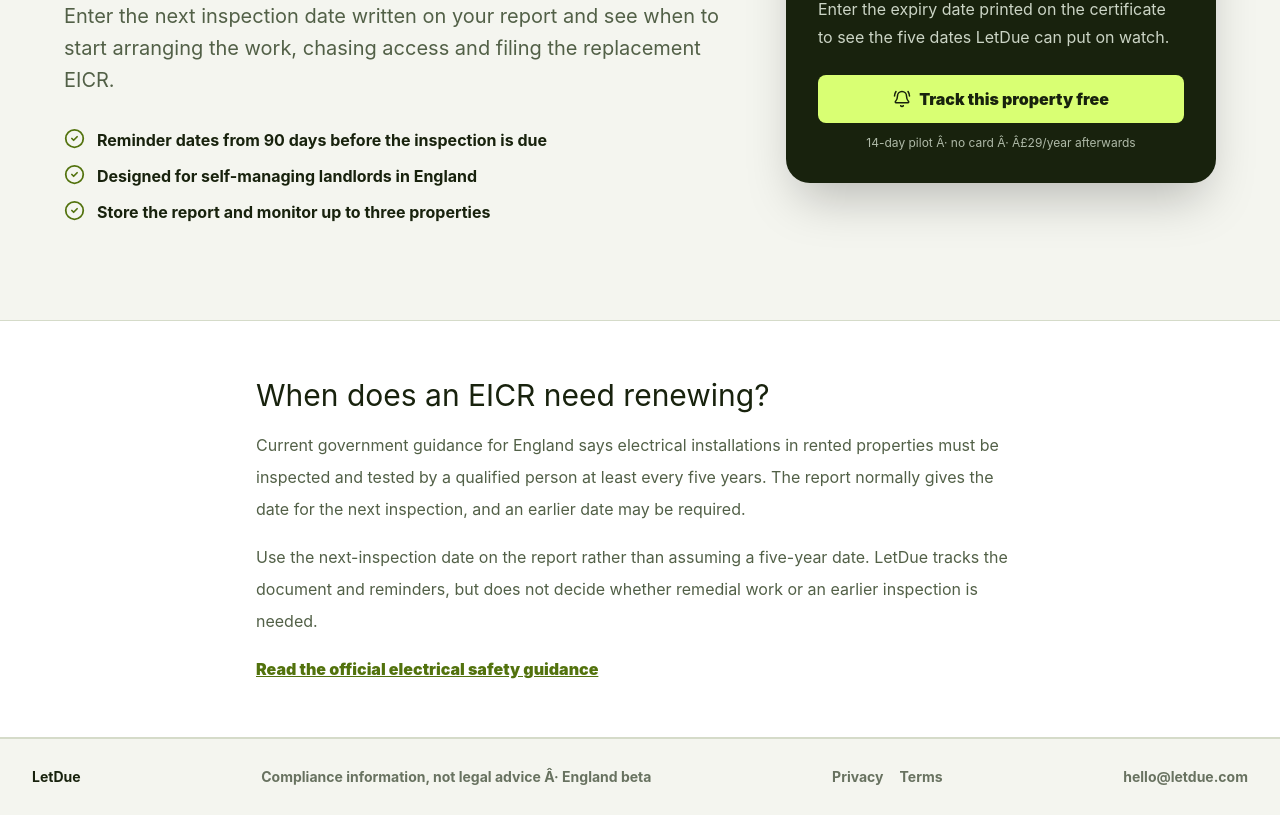
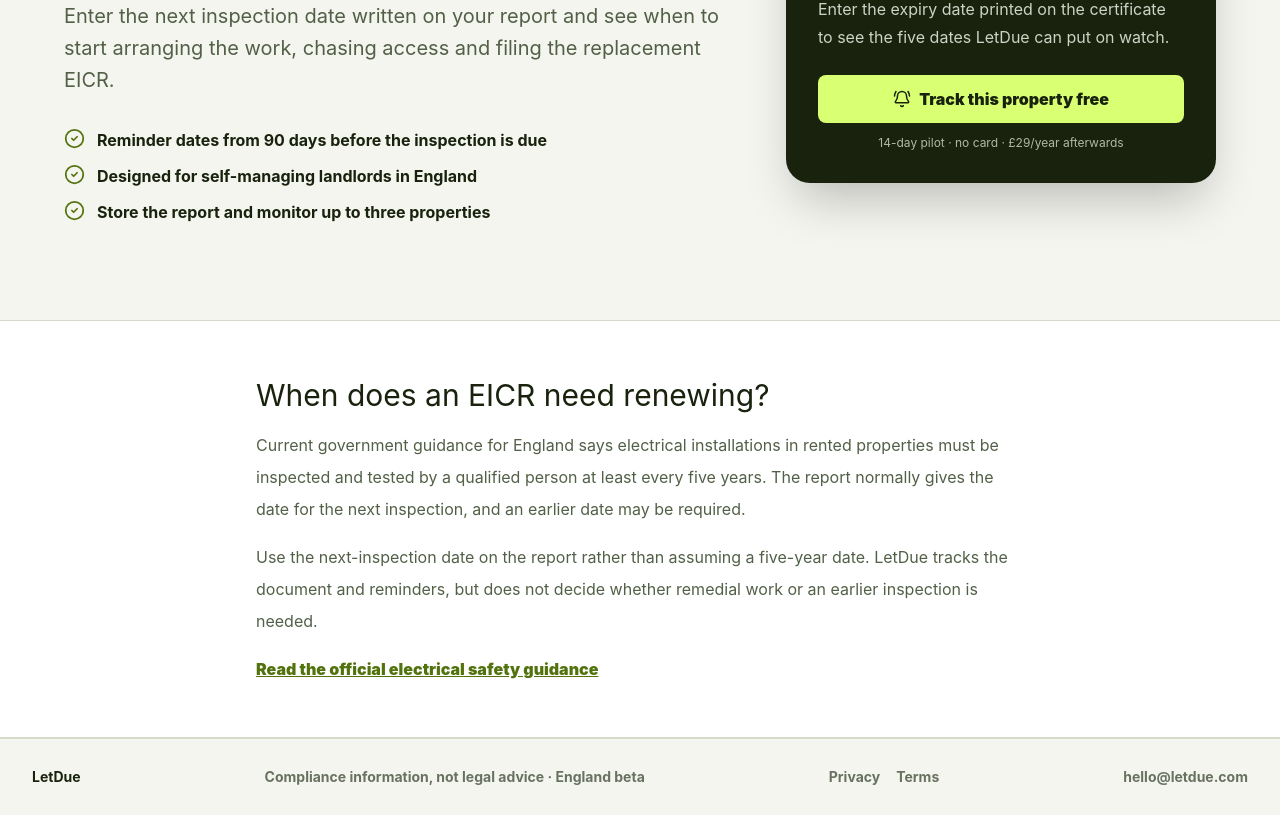
Before and after one commit to ptekspy/Money-Maker, a Next.js app in the folder apps/certcue/: page /tools/eicr-renewal-calculator in a window 1280 px wide. Shown: the part 365-1180 px from the top of the page. Built offline with nearby package versions, Linux system fonts and the light colour scheme.

Commit message:
Publish LetDue acquisition pages cleanly

```diff
--- a/apps/certcue/app/page.tsx
+++ b/apps/certcue/app/page.tsx
@@ -69,7 +69,7 @@ export default function HomePage() {
                 Run a free property audit <ArrowRight size={18} />
               </a>
               <p className="mt-3 text-[#6e7967] text-sm">
-                No account Â· No card Â· England beta
+                No account · No card · England beta
               </p>
             </div>
             <div className="rounded-3xl bg-[#18220d] p-5 text-white shadow-2xl">
@@ -108,7 +108,7 @@ export default function HomePage() {
                 <BellRing className="mb-2" size={20} />
                 <strong>Next reminder scheduled</strong>
                 <p className="mt-1 text-[#cbd8c2] text-sm">
-                  Gas safety Â· 30-day warning
+                  Gas safety · 30-day warning
                 </p>
               </div>
             </div>
@@ -254,12 +254,12 @@ export default function HomePage() {
               </h2>
               <p className="mt-5 max-w-2xl text-[#cbd4c5] text-lg leading-8">
                 Monitor up to three properties, store every certificate, and
-                receive every reminder for Â£29 a year while the founding plan is
+                receive every reminder for £29 a year while the founding plan is
                 available.
               </p>
             </div>
             <div className="rounded-2xl bg-white p-6 text-[#18220d]">
-              <strong className="text-5xl">Â£29</strong>
+              <strong className="text-5xl">£29</strong>
               <span className="font-bold text-[#65715d]"> / year</span>
               <ul className="mt-6 grid gap-3">
                 {[
@@ -287,7 +287,7 @@ export default function HomePage() {
       </main>
       <footer className="flex flex-wrap justify-between gap-4 border-[#d5dbc9] border-t px-4 py-7 font-bold text-[#687260] text-sm md:px-8">
         <span className="text-[#18220d]">LetDue</span>
-        <span>Compliance information, not legal advice Â· England beta</span>
+        <span>Compliance information, not legal advice · England beta</span>
         <span className="flex gap-4">
           <a href="/privacy">Privacy</a>
           <a href="/terms">Terms</a>
--- a/apps/certcue/components/compliance-audit.tsx
+++ b/apps/certcue/components/compliance-audit.tsx
@@ -190,7 +190,7 @@ export function ComplianceAudit() {
               ) : (
                 <Upload size={18} />
               )}
-              {extracting ? "Reading certificateâ€¦" : "Read a certificate PDF"}
+              {extracting ? "Reading certificate…" : "Read a certificate PDF"}
             </span>
             <input
               className="sr-only"
@@ -293,7 +293,7 @@ export function ComplianceAudit() {
                       <p className="mt-1 text-[#65715d]">
                         {displayDueDate(item.expiry)}
                         {item.daysLeft !== null
-                          ? ` Â· ${Math.abs(item.daysLeft)} days ${item.daysLeft < 0 ? "overdue" : "remaining"}`
+                          ? ` · ${Math.abs(item.daysLeft)} days ${item.daysLeft < 0 ? "overdue" : "remaining"}`
                           : ""}
                       </p>
                     </div>
@@ -361,11 +361,11 @@ export function ComplianceAudit() {
                     className="min-h-12 rounded-lg bg-[#d9ff73] px-5 font-black text-[#18220d]"
                     type="submit"
                   >
-                    Start free 14-day pilot â€” no card
+                    Start free 14-day pilot — no card
                   </button>
                   <p className="text-center text-[#65715d] text-xs">
                     One property now; add up to two more in your private
-                    dashboard. The founding plan will be Â£29/year after the
+                    dashboard. The founding plan will be £29/year after the
                     pilot.
                   </p>
                   <p className="text-center text-[#65715d] text-xs leading-5">
--- a/apps/certcue/components/deadline-calculator.tsx
+++ b/apps/certcue/components/deadline-calculator.tsx
@@ -72,7 +72,7 @@ export function DeadlineCalculator({
         <BellRing size={18} /> Track this property free
       </a>
       <p className="mt-3 text-center text-[#aeb9a7] text-xs">
-        14-day pilot Â· no card Â· Â£29/year afterwards
+        14-day pilot · no card · £29/year afterwards
       </p>
     </section>
   );
--- a/apps/certcue/components/marketing-frame.tsx
+++ b/apps/certcue/components/marketing-frame.tsx
@@ -28,7 +28,7 @@ export function MarketingFrame({ children }: MarketingFrameProps) {
         <a className="text-[#18220d]" href="/">
           LetDue
         </a>
-        <span>Compliance information, not legal advice Â· England beta</span>
+        <span>Compliance information, not legal advice · England beta</span>
         <span className="flex gap-4">
           <a href="/privacy">Privacy</a>
           <a href="/terms">Terms</a>
```
